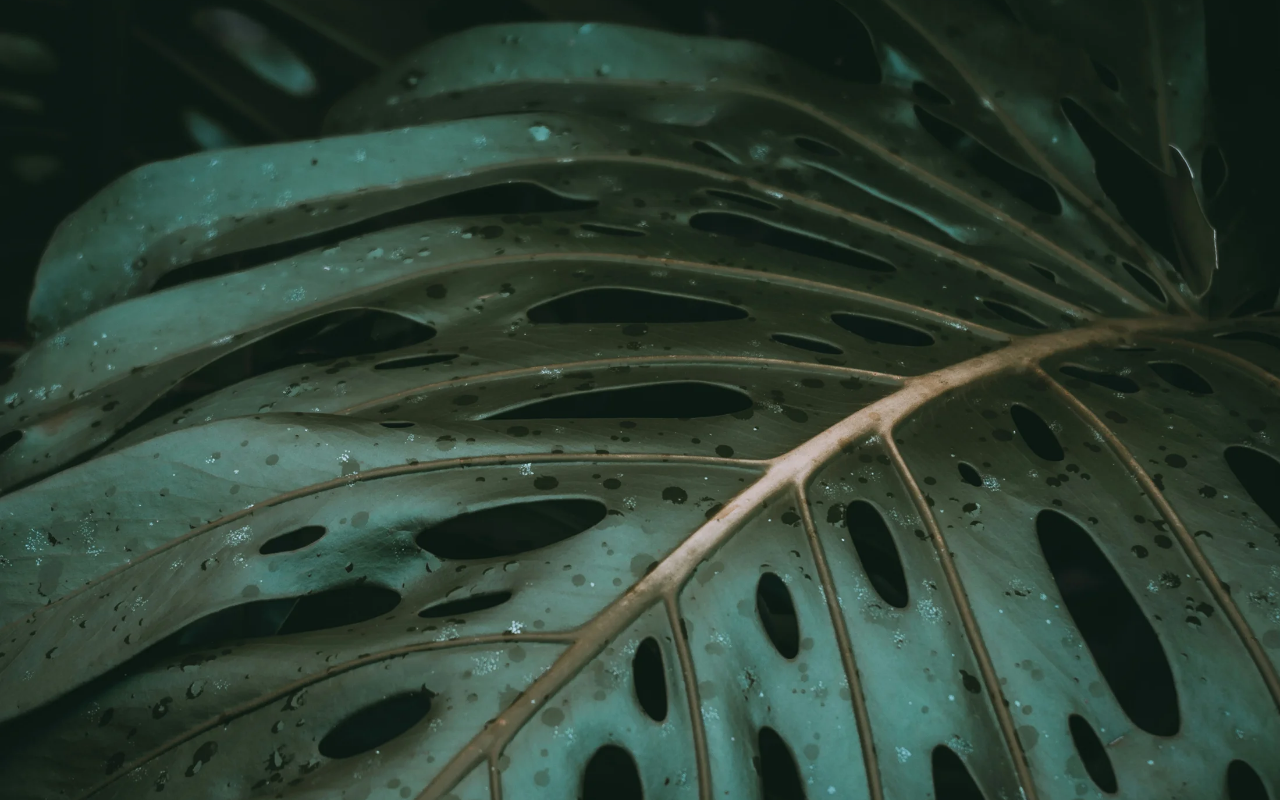
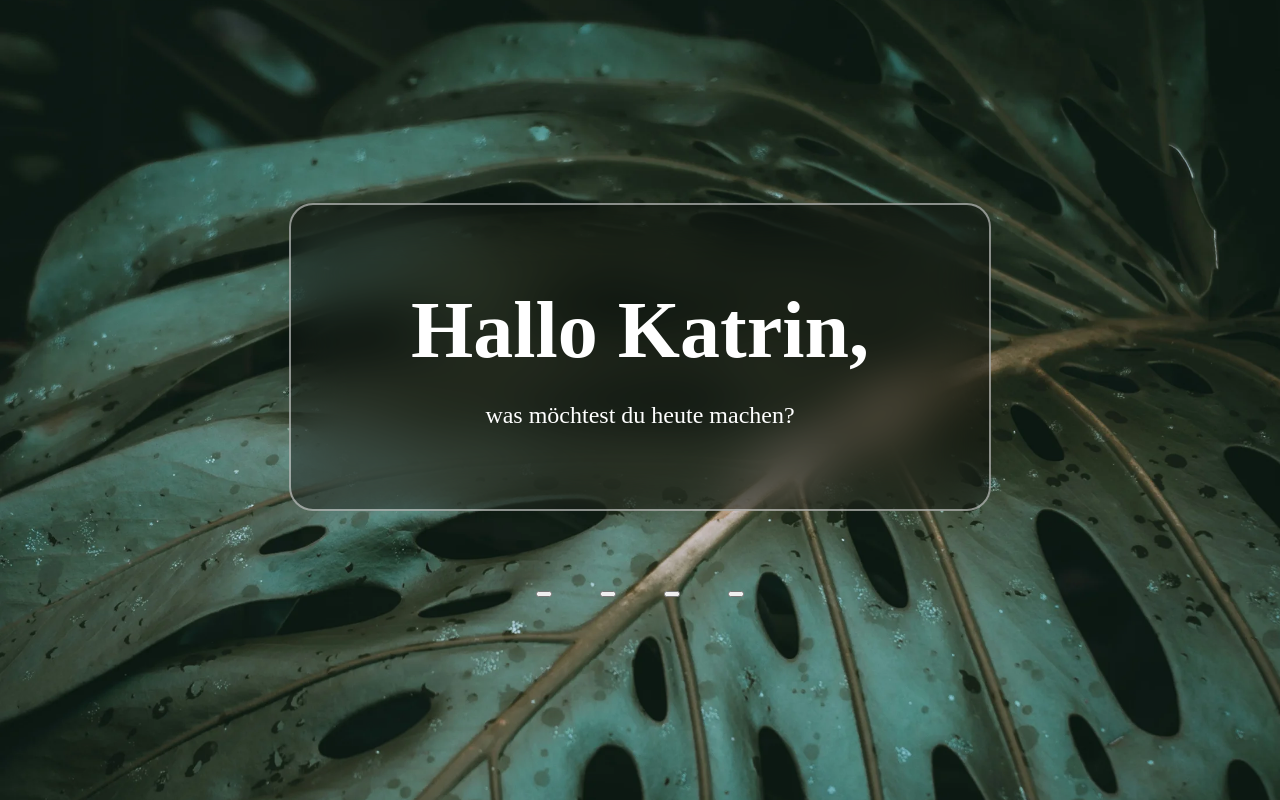
Before and after one commit to BayerTobias/flow-sequence-app-frontend, an Angular app: page /home in a window 1280 px wide. Built offline with nearby package versions, Linux system fonts and the light colour scheme.

Commit message:
welcome component glassStyle and dFlex mixin

```diff
--- a/angular.json
+++ b/angular.json
@@ -26,7 +26,7 @@
             "assets": [
               {
                 "glob": "**/*",
-                "input": "src/assets"
+                "input": "public"
               }
             ],
             "styles": ["src/styles.scss"],
--- a/src/app/home/components/home/home.component.html
+++ b/src/app/home/components/home/home.component.html
@@ -1,3 +1,3 @@
-<main
-  style="background-image: url('assets/img/backgrounds/background-1.webp')"
-></main>
+<main style="background-image: url('assets/img/backgrounds/background-1.webp')">
+  <app-welcome></app-welcome>
+</main>
--- a/src/app/home/components/home/home.component.scss
+++ b/src/app/home/components/home/home.component.scss
@@ -1,4 +1,7 @@
+@import "./../../../../mixin.scss";
+
 main {
+  @include dFlex();
   min-width: 100vw;
   min-width: 100svw;
   min-height: 100vh;
--- /dev/null
+++ b/src/app/home/components/welcome/welcome.component.html
@@ -0,0 +1,10 @@
+<section>
+  <div class="welcome-wrapper">
+    <h1>Hallo Katrin,</h1>
+    <span>was möchtest du heute machen?</span>
+  </div>
+
+  <div class="buttons-wrapper">
+    <button></button><button></button><button></button><button></button>
+  </div>
+</section>
--- /dev/null
+++ b/src/app/home/components/welcome/welcome.component.scss
@@ -0,0 +1,29 @@
+@import "./../../../../mixin.scss";
+
+section {
+  @include dFlex($gp: 80px);
+  flex-direction: column;
+}
+
+.welcome-wrapper {
+  @include glassStyle();
+  @include dFlex($gp: 26px);
+  flex-direction: column;
+  padding: 80px 120px;
+  border: 2px solid rgba(255, 255, 255, 0.5);
+  border-radius: 24px;
+
+  h1 {
+    font-size: 80px;
+    color: white;
+  }
+
+  span {
+    font-size: 24px;
+    color: white;
+  }
+}
+
+.buttons-wrapper {
+  @include dFlex($gp: 48px);
+}
--- a/src/mixin.scss
+++ b/src/mixin.scss
@@ -0,0 +1,11 @@
+@mixin glassStyle() {
+  background: rgba(0, 0, 0, 0.33);
+  backdrop-filter: blur(27.5px);
+}
+
+@mixin dFlex($jc: center, $ai: center, $gp: 0px) {
+  display: flex;
+  justify-content: $jc;
+  align-items: $ai;
+  gap: $gp;
+}
```
Also changed, not shown: src/app/home/components/home/home.component.ts (+4 -5 lines), src/app/home/components/welcome/welcome.component.ts (added, +12 -0 lines), 1 other file (tests, documents, lock files or other folders).
